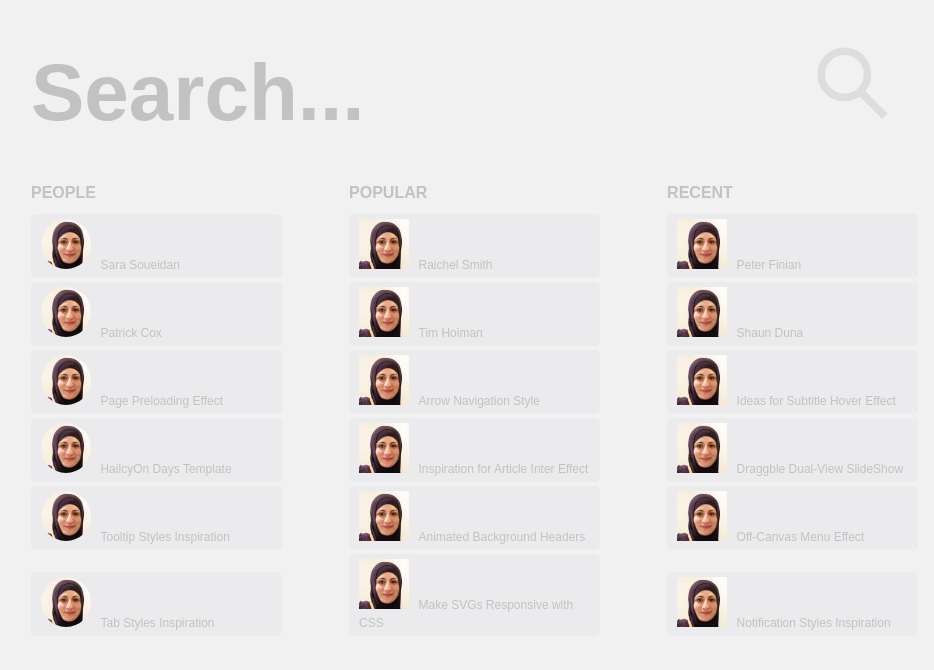
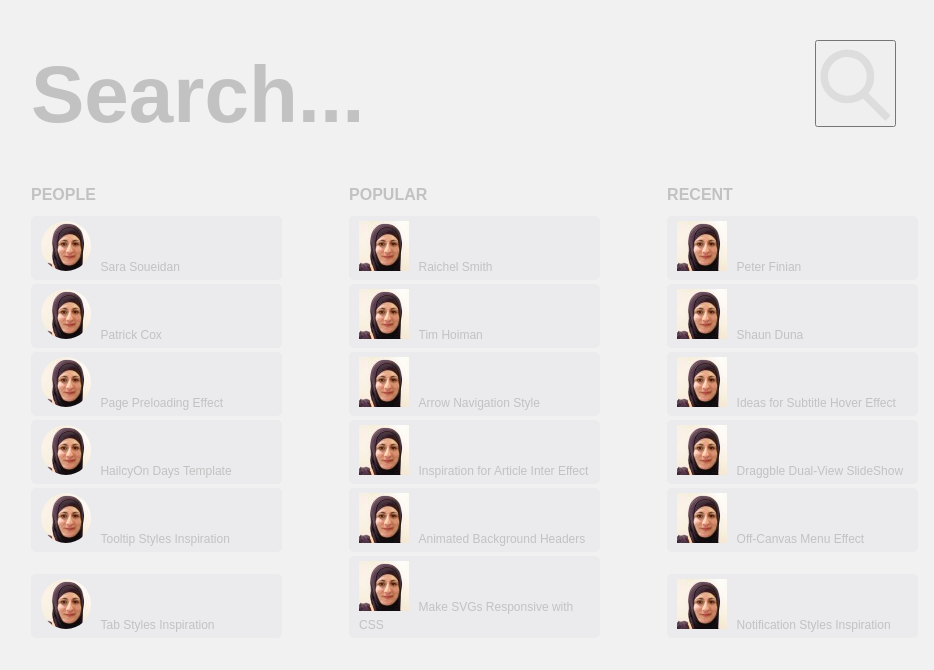
Before and after one commit to WebFlat/huge-search, a plain HTML site: page index.html in a window 1280 px wide. Shown: the whole page, without its empty margins (161-1095 px from the left). Drawn offline with Linux system fonts and the light colour scheme.

Commit message:
change a to button

```diff
--- a/css/style.css
+++ b/css/style.css
@@ -14,10 +14,10 @@ body{
 	width: 70%;
 	margin: 0 auto;
 }
-#search>a {
+#search>button {
 	width: 9%;
 }
-#search a img {
+#search button img {
 	margin-top: 5px;
 }
 #search input {
--- a/index.html
+++ b/index.html
@@ -9,7 +9,7 @@
 <body>
 	<section id="search">
 		<input type="text" placeholder="Search...">
-		<a href="#"><img src="img/magnifier.svg" width="75" height="75"></a>
+		<button><img src="img/magnifier.svg" width="75" height="75"></button>
 	</section>
 	<section id="content">
 		<ul class="header">
```
